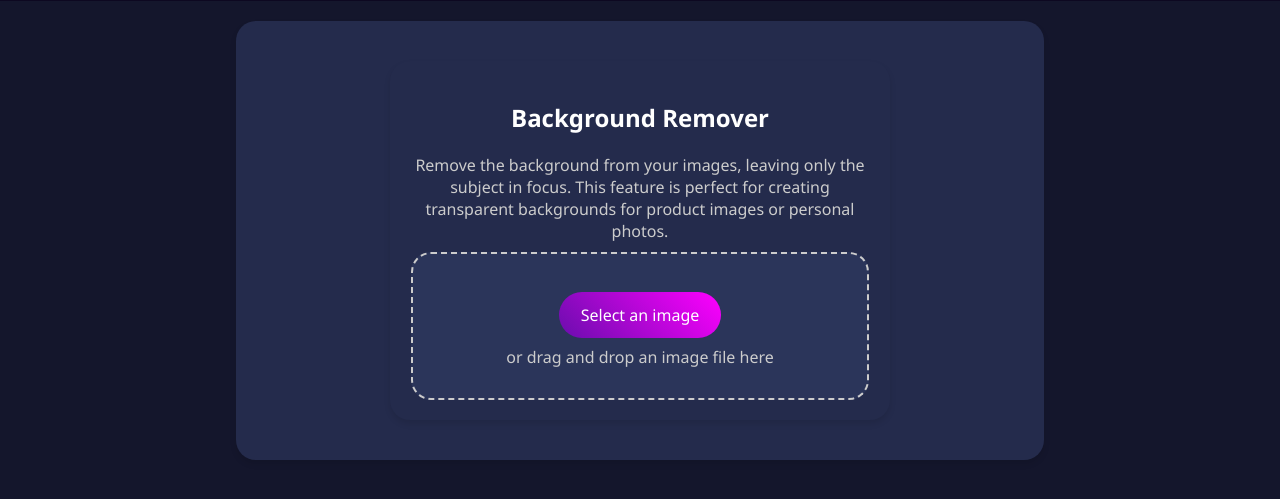
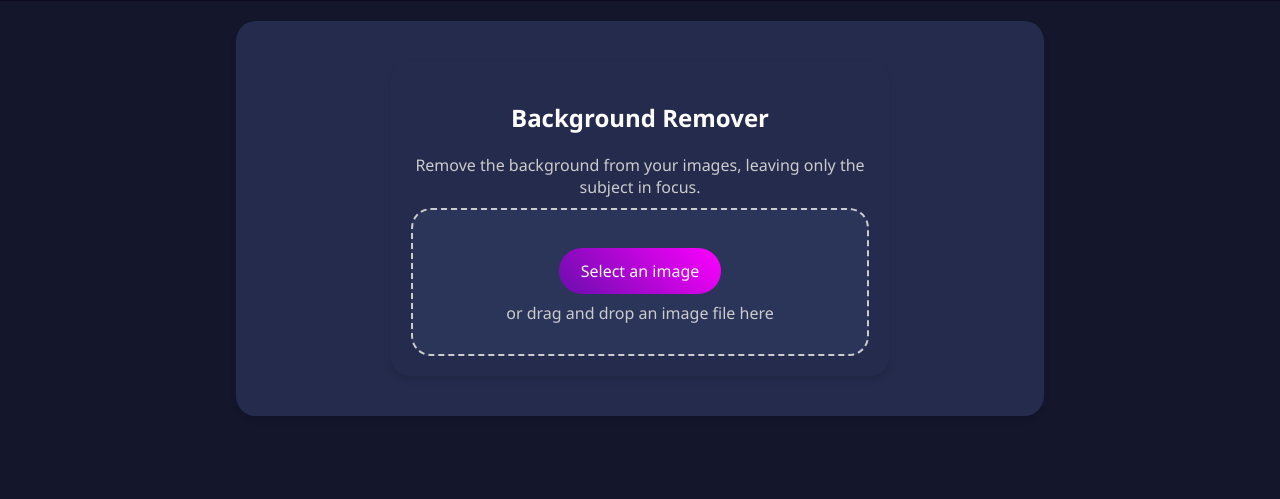
Before and after one commit to Diechewood/Image-Suite, a Flask app: page / in a window 1280 px wide. Shown: the part 219-718 px from the top of the page. Run offline with Flask 3, Linux system fonts and the light colour scheme.

Commit message:
Removed unneeded text. Fixed favicon.

```diff
--- a/html/background-remover.html
+++ b/html/background-remover.html
@@ -2,7 +2,6 @@
     <h2>Background Remover</h2>
     <p class="description">
         Remove the background from your images, leaving only the subject in focus.
-        This feature is perfect for creating transparent backgrounds for product images or personal photos.
     </p>
     <div id="drop-area">
         <form id="file-form-background-remover" method="post" enctype="multipart/form-data">
--- a/html/blur-image.html
+++ b/html/blur-image.html
@@ -2,7 +2,6 @@
     <h2>Blur Image</h2>
     <p class="description">
         Apply a blur effect to your entire image to create artistic and soft-focused images.
-        You can adjust the blur intensity to suit your preferences.
     </p>
     <div id="drop-area">
         <form id="file-form-blur-image" method="post" enctype="multipart/form-data">
--- a/html/bokeh-effect.html
+++ b/html/bokeh-effect.html
@@ -2,7 +2,6 @@
     <h2>Bokeh Effect</h2>
     <p class="description">
         Apply a bokeh effect to your images by blurring the background while keeping the subject in focus.
-        Adjust the blur intensity to enhance your photos with a professional touch.
     </p>
     <div id="drop-area">
         <form id="file-form-bokeh-effect" method="post" enctype="multipart/form-data">
--- a/html/image-rescaler.html
+++ b/html/image-rescaler.html
@@ -2,7 +2,6 @@
     <h2>Image Rescaler</h2>
     <p class="description">
         Rescale your images by your desired percentage to make them larger or smaller.
-        This feature is useful for resizing images for different platforms and purposes.
     </p>
     <div id="drop-area">
         <form id="file-form-image-rescaler" method="post" enctype="multipart/form-data">
--- a/templates/index.html
+++ b/templates/index.html
@@ -2,9 +2,11 @@
 <html lang="en">
 <head>
     <meta charset="UTF-8">
+    <link rel="stylesheet" href="/static/styles.css">
     <meta name="viewport" content="width=device-width, initial-scale=1.0">
+    <link rel="shortcut icon" href="{{ url_for('static', filename='images/icon.png') }}">
     <title>Image Suite</title>
-    <link rel="stylesheet" href="/static/styles.css">
+
 </head>
 <body>
     <header>
```
